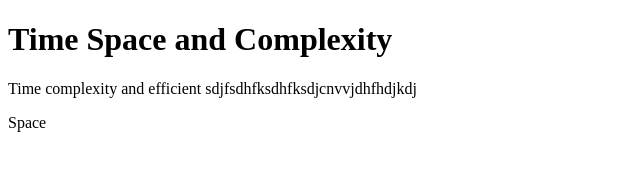
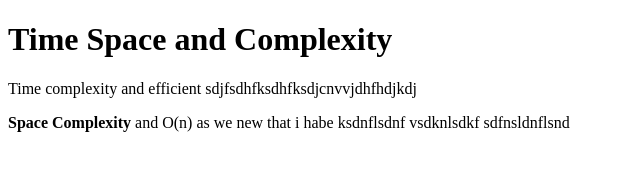
Before and after one commit to acciojob/time-and-space-complexity-Mohdlateef, a website: page main.html in a window 1280 px wide. Shown: the whole page, without its empty margins (0-640 px from the left). Drawn offline with Linux system fonts and the light colour scheme.

Commit message:
created a submission

```diff
--- a/main.html
+++ b/main.html
@@ -9,7 +9,8 @@
 <body>
 	<h1>Time Space and Complexity</h1>
 	<p>Time complexity and efficient sdjfsdhfksdhfksdjcnvvjdhfhdjkdj</p>
-	<p> Space </p>
+	<p> <b>Space Complexity </b>and O(n) as we new that i habe ksdnflsdnf vsdknlsdkf sdfnsldnflsnd </p>
+
 	<!-- the entire body must be written by student -->
     <script type="text/javascript" src="./script.js">
 </script>
```
